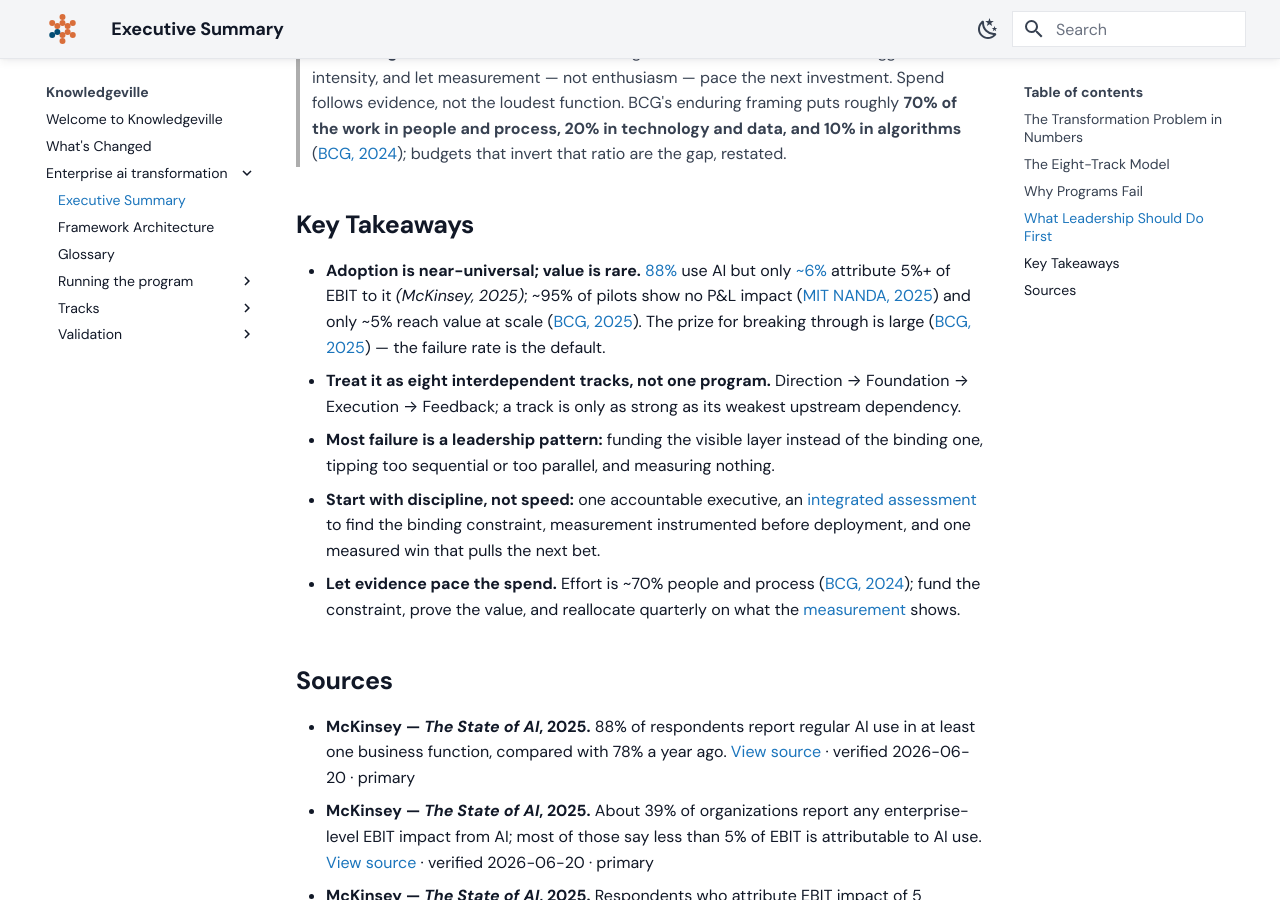
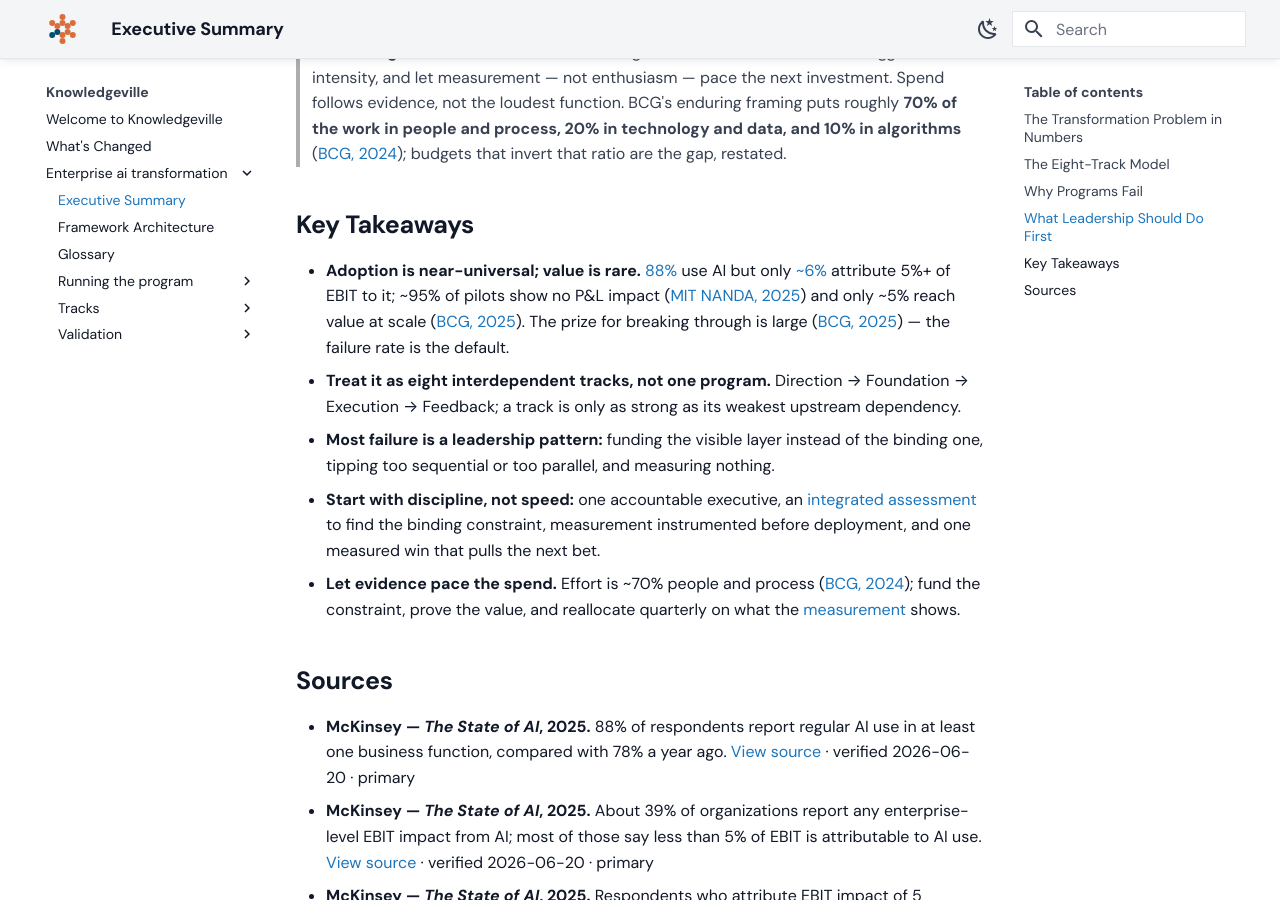
Before and after one commit to grandaha/knowledgeville, an MkDocs documentation site: the page built from published/enterprise-ai-transformation/executive-summary.md, in a window 1280 px wide and 900 px high, scrolled down 2672 px. Built offline with MkDocs 1.6.1 and Material for MkDocs 9.7.7, drawn with Linux system fonts in a browser that asks for light colours; some web fonts are replaced.

Commit message:
Publish: sync content from workspace

```diff
--- a/published/enterprise-ai-transformation/executive-summary.md
+++ b/published/enterprise-ai-transformation/executive-summary.md
@@ -10,7 +10,7 @@ Almost every large organization is now spending on AI. Far fewer are getting val
 
 ## The Transformation Problem in Numbers
 
-Adoption is nearly universal and value is not. **[88%](#ev-mckinsey-state-of-ai-2025-adoption) of organizations now use AI in at least one business function, yet only [39%](#ev-mckinsey-state-of-ai-2025-ebit-any) report any enterprise-level EBIT impact from it, and just [~6%](#ev-mckinsey-state-of-ai-2025-high-performers) — McKinsey's "AI high performers" — attribute 5% or more of EBIT to AI** *(McKinsey, 2025)*. The pipeline leaks at every stage: Gartner projected that **at least 30% of generative-AI projects would be abandoned after proof of concept by the end of 2025** ([Gartner, 2024](#ev-gartner-genai-poc-2024-abandonment)); MIT's study of enterprise deployments found that **roughly 95% of gen-AI pilots delivered no measurable P&L impact** ([MIT NANDA, 2025](#ev-mit-nanda-genai-divide-2025-no-pl-impact)); and BCG reports that **only about 5% of companies are achieving AI value at scale while around 60% capture little or no value** ([BCG, 2025](#ev-bcg-value-gap-2025-distribution)).
+Adoption is nearly universal and value is not. **[88%](#ev-mckinsey-state-of-ai-2025-adoption) of organizations now use AI in at least one business function, yet only [39%](#ev-mckinsey-state-of-ai-2025-ebit-any) report any enterprise-level EBIT impact from it, and just [~6%](#ev-mckinsey-state-of-ai-2025-high-performers) — McKinsey's "AI high performers" — attribute 5% or more of EBIT to AI**. The pipeline leaks at every stage: Gartner projected that **at least 30% of generative-AI projects would be abandoned after proof of concept by the end of 2025** ([Gartner, 2024](#ev-gartner-genai-poc-2024-abandonment)); MIT's study of enterprise deployments found that **roughly 95% of gen-AI pilots delivered no measurable P&L impact** ([MIT NANDA, 2025](#ev-mit-nanda-genai-divide-2025-no-pl-impact)); and BCG reports that **only about 5% of companies are achieving AI value at scale while around 60% capture little or no value** ([BCG, 2025](#ev-bcg-value-gap-2025-distribution)).
 
 The shortfall is not mainly a technology shortfall. Only **13% of organizations are "fully ready" to deploy and leverage AI — down from 14% a year earlier** ([Cisco, 2024](#ev-cisco-ai-readiness-2024-fully-ready)), only **1% of leaders describe their AI deployment as mature** ([McKinsey, 2025](#ev-mckinsey-superagency-2025-maturity)), and only **26% of companies have built the capabilities to move past proofs of concept into tangible value** ([BCG, 2024](#ev-bcg-value-2024-beyond-poc)). The organizations that do break through are rewarded out of proportion: BCG's "future-built" leaders report roughly **1.7× the revenue growth, 1.6× higher EBIT margins, and 40% greater cost savings than laggards** ([BCG, 2025](#ev-bcg-value-gap-2025-leader-premium)). The prize is real; the failure rate is the default.
 
@@ -46,7 +46,7 @@ The corrective is not faster spending; it is a disciplined start. The [90-day la
 
 ## Key Takeaways
 
-- **Adoption is near-universal; value is rare.** [88%](#ev-mckinsey-state-of-ai-2025-adoption) use AI but only [~6%](#ev-mckinsey-state-of-ai-2025-high-performers) attribute 5%+ of EBIT to it *(McKinsey, 2025)*; ~95% of pilots show no P&L impact ([MIT NANDA, 2025](#ev-mit-nanda-genai-divide-2025-no-pl-impact)) and only ~5% reach value at scale ([BCG, 2025](#ev-bcg-value-gap-2025-distribution)). The prize for breaking through is large ([BCG, 2025](#ev-bcg-value-gap-2025-leader-premium)) — the failure rate is the default.
+- **Adoption is near-universal; value is rare.** [88%](#ev-mckinsey-state-of-ai-2025-adoption) use AI but only [~6%](#ev-mckinsey-state-of-ai-2025-high-performers) attribute 5%+ of EBIT to it; ~95% of pilots show no P&L impact ([MIT NANDA, 2025](#ev-mit-nanda-genai-divide-2025-no-pl-impact)) and only ~5% reach value at scale ([BCG, 2025](#ev-bcg-value-gap-2025-distribution)). The prize for breaking through is large ([BCG, 2025](#ev-bcg-value-gap-2025-leader-premium)) — the failure rate is the default.
 - **Treat it as eight interdependent tracks, not one program.** Direction → Foundation → Execution → Feedback; a track is only as strong as its weakest upstream dependency.
 - **Most failure is a leadership pattern:** funding the visible layer instead of the binding one, tipping too sequential or too parallel, and measuring nothing.
 - **Start with discipline, not speed:** one accountable executive, an [integrated assessment](/enterprise-ai-transformation/running-the-program/integrated-assessment.md) to find the binding constraint, measurement instrumented before deployment, and one measured win that pulls the next bet.
```
